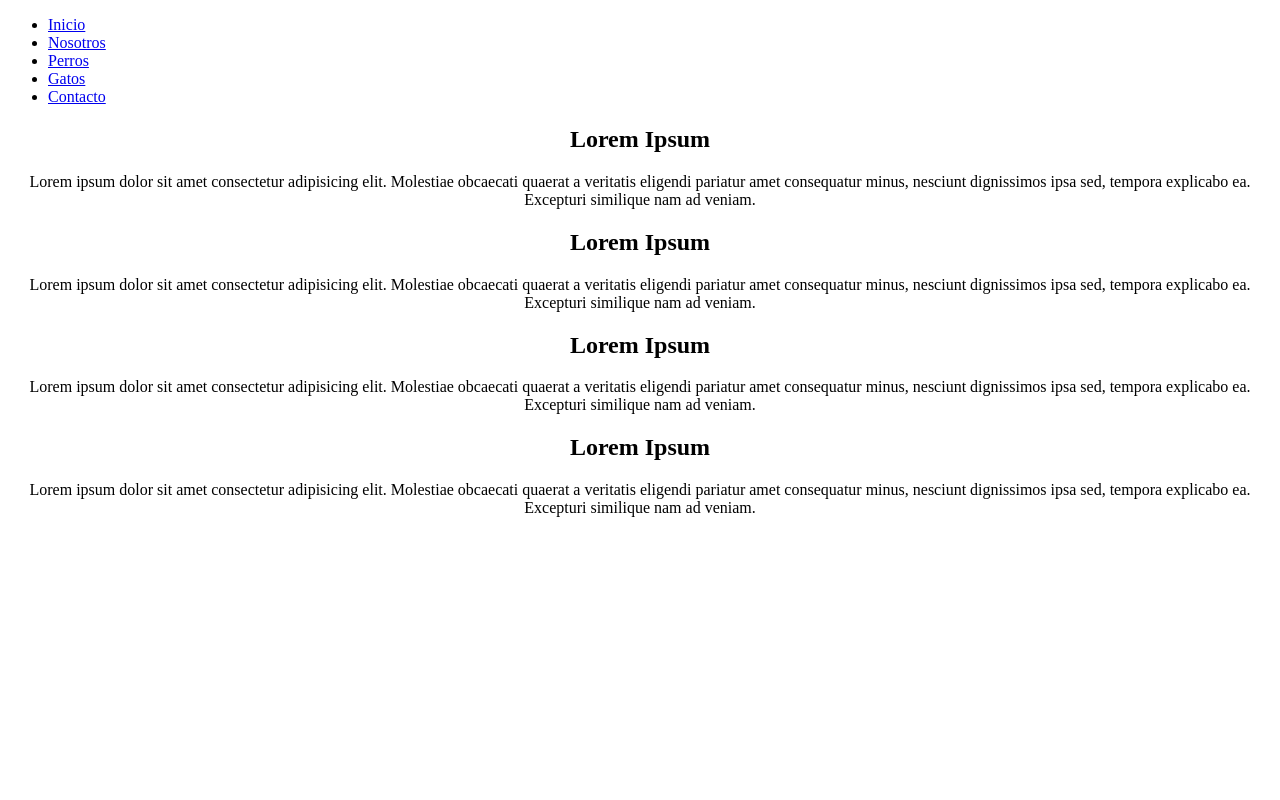
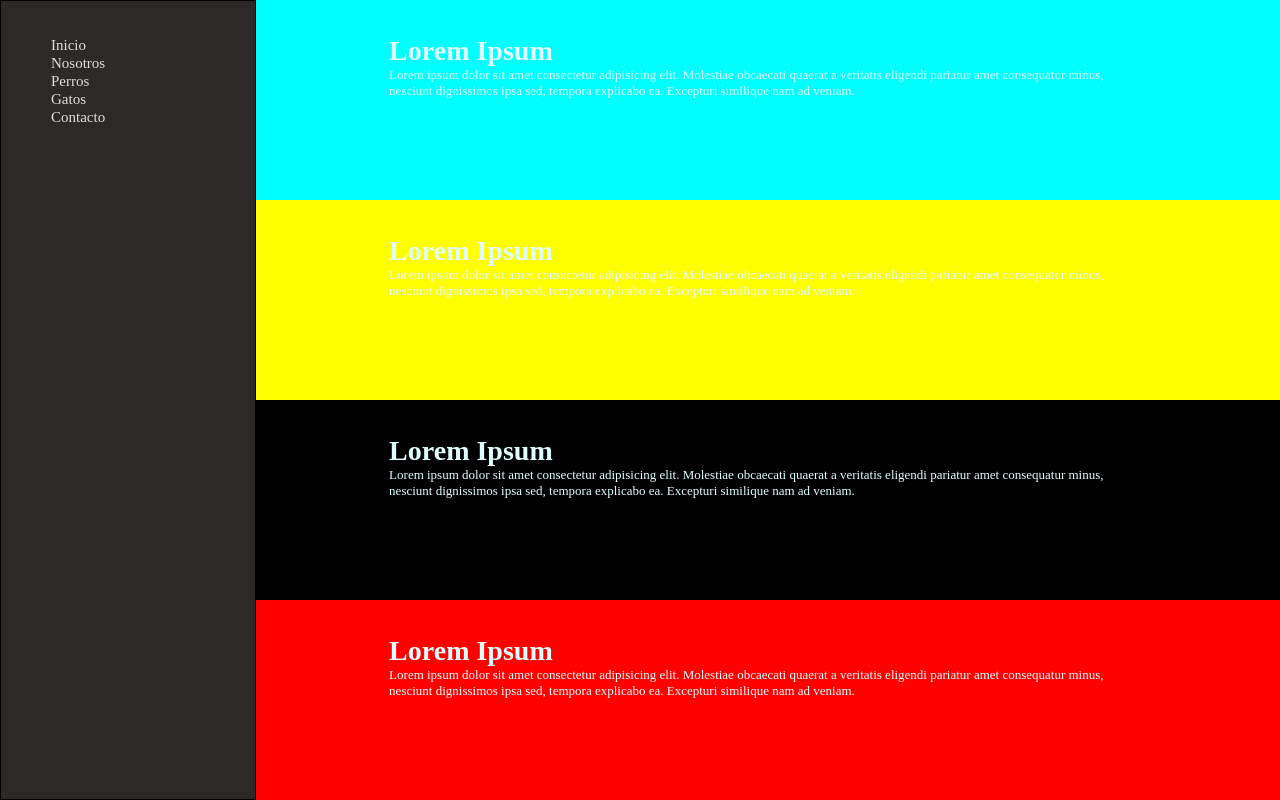
Before and after one commit to CesarPajuelo/Repodetrabajo, a plain HTML site: page index.html in a window 1280 px wide. Drawn offline with Linux system fonts and the light colour scheme.

Commit message:
cambios en css

```diff
--- a/css/miestilo.css
+++ b/css/miestilo.css
@@ -1,11 +1,103 @@
-h1{
-    color: aquamarine;
+*{
+    padding: 0;
+    margin: 0;
+    box-sizing: border-box;
+}
+body{
+    background-color: rgb(0, 0, 0);
+}
+
+section{
+    display: flex;
+    flex-direction: row;
+}
+.navegacion{
+    border: 1px solid rgb(0, 0, 0);
+    width: 20%;
+    height: 100vh;
+    float: left;
+    padding-left: 50px;
+    padding-top: 35px;
+    background-color: rgb(46, 41, 41);
+}
+
+.navegacion ul li{
+    list-style: none;
+}
+
+.navegacion ul li a{
+    font-size: 15px;
+    line-height: 10px;
+    text-decoration: none;
+    color: rgb(226, 221, 221);
+}
+
+.navegacion ul li a:hover{
+    color: rgb(104, 94, 94);
 
 }
 
-h1,h2,h3,h4,h5,h6,p{
+.container{
+    padding-top: 35px;
+    color: lightcyan;
+    height: 25vh;
+    display: block;
 
-    text-align: center;
+}
+
+.container h2{
+    font-size: 28px;
+    margin-left: 13%;
+    margin-right: 13%;
+
+}
+
+.container p{
+    font-size: 13px;
+    margin-left: 13%;
+    margin-right: 13%;
 
 
 }
+
+.general{
+    flex-flow: column;
+    width: 80%;
+
+}
+
+.container-amarillo{
+    background-color: yellow;
+}
+
+.container-celeste{
+
+    background-color: cyan;
+}
+
+.container-rojo{
+    background-color: red;
+
+}
+
+.container_naranja{
+    background-color: orange;
+
+}
+
+h3{
+    padding-top: 50px;
+}
+
+h4{
+    font-size: 80px;
+    text-align: center;
+}
+
+h3 p{
+    font-size: 12px;
+    margin-left: 28%;
+    margin-right: 28%;
+    padding-top: 20px;
+
+}
--- a/index.html
+++ b/index.html
@@ -9,7 +9,7 @@
 </head>
 <body>
     <section>
-        <nav>
+        <nav class="navegacion">
             <ul>
                 <li><a href="./inicio.html">Inicio</a></li>
                 <li><a href="./nosotros.html">Nosotros</a></li>
```
Also changed, not shown: inicio.html (+2 -2 lines).
